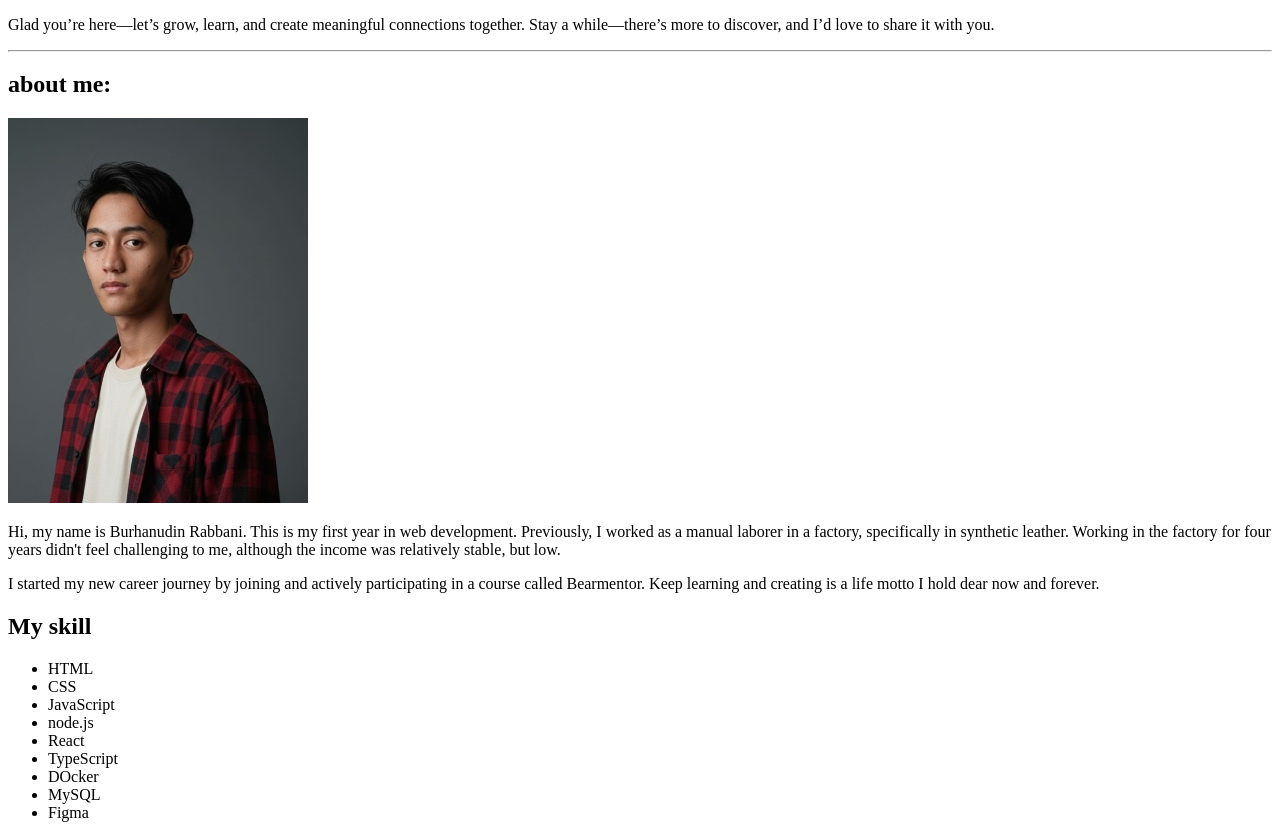
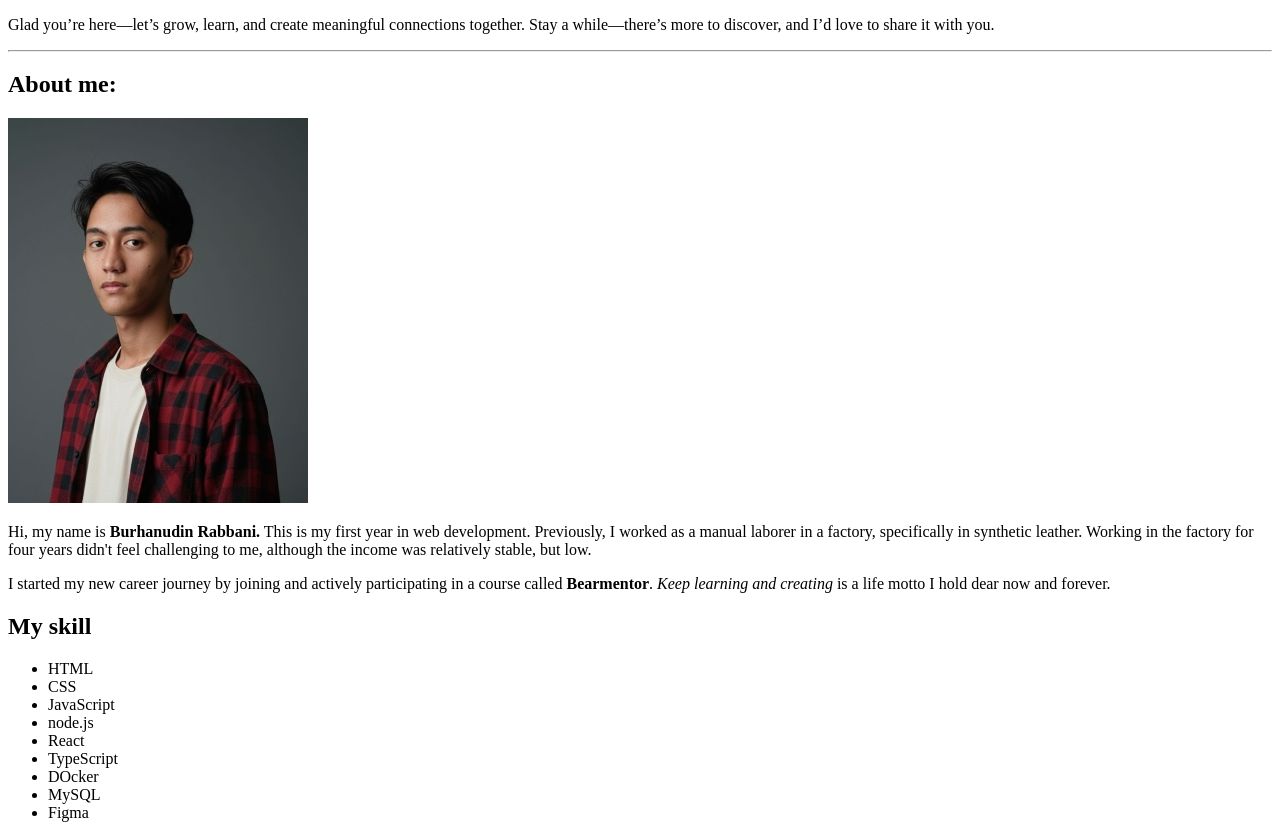
Before and after one commit to burhanudinrabbani666/brabbani.com, a plain HTML site: page index.html in a window 1280 px wide. Shown: the part 232-1067 px from the top of the page. Drawn offline with Linux system fonts and the light colour scheme.

Commit message:
bolding name

```diff
--- a/index.html
+++ b/index.html
@@ -34,19 +34,20 @@
 
     <section class="intro">
       <div class="about-me">
-        <h2>about me:</h2>
+        <h2>About me:</h2>
         <img src="/images/bani-1.jpg" alt="photo-profile" />
         <p>
-          Hi, my name is Burhanudin Rabbani. This is my first year in web
-          development. Previously, I worked as a manual laborer in a factory,
-          specifically in synthetic leather. Working in the factory for four
-          years didn't feel challenging to me, although the income was
+          Hi, my name is <strong>Burhanudin Rabbani.</strong> This is my first
+          year in web development. Previously, I worked as a manual laborer in a
+          factory, specifically in synthetic leather. Working in the factory for
+          four years didn't feel challenging to me, although the income was
           relatively stable, but low.
         </p>
         <p>
           I started my new career journey by joining and actively participating
-          in a course called Bearmentor. Keep learning and creating is a life
-          motto I hold dear now and forever.
+          in a course called <strong>Bearmentor</strong>.
+          <em>Keep learning and creating </em>is a life motto I hold dear now
+          and forever.
         </p>
       </div>
       <div class="tech-stack">
```
